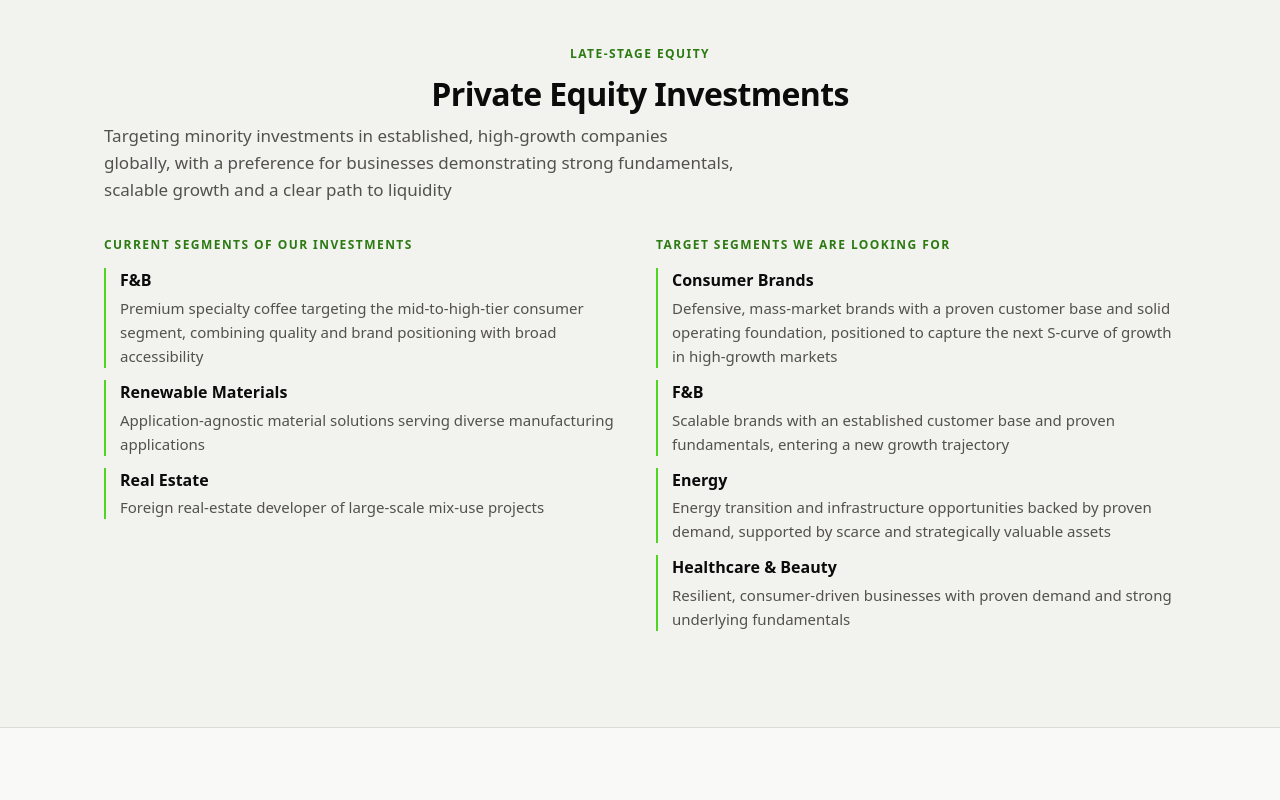
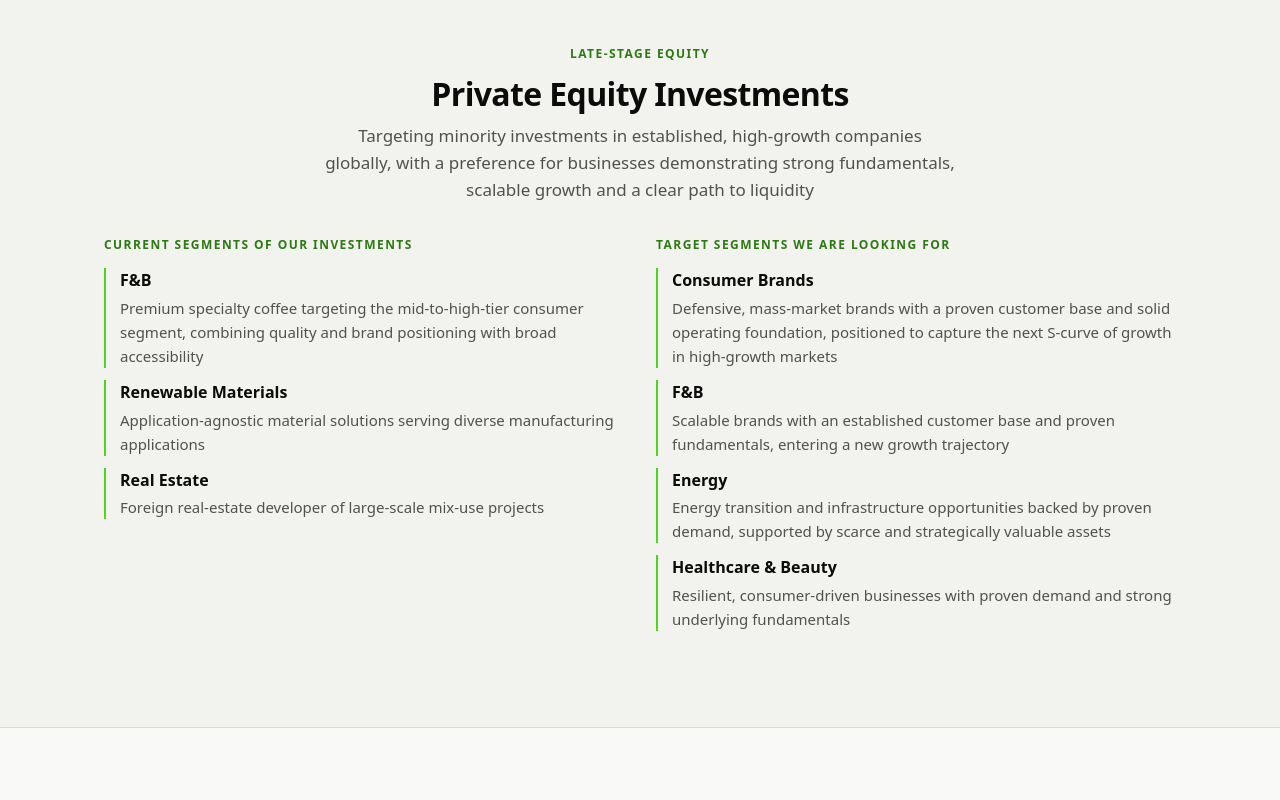
Before and after one commit to jinjutha-chol/jinjutha-chol.github.io, an Astro site: page / in a window 1280 px wide. Shown: the part 2980-3780 px from the top of the page. Built offline with nearby package versions, Linux system fonts and the light colour scheme; Astro itself is replaced by a stand-in of ours.

Commit message:
Update site content - 27 Nov 2026, 10:25

```diff
--- a/src/pages/index.astro
+++ b/src/pages/index.astro
@@ -416,9 +416,10 @@ const pillarBoxes = [
   }
 
   /* ---------- Who we are ---------- */
-  /* The "About us" description is centred; Private Equity and Funds intros
-     below reuse .who-body but stay left-aligned. */
-  #who-we-are .who-body {
+  /* The "About us", Private Equity and Funds descriptions are centred. */
+  #who-we-are .who-body,
+  #private-equity-investments .who-body,
+  #funds-investments .who-body {
     margin-inline: auto;
     text-align: center;
   }
```
